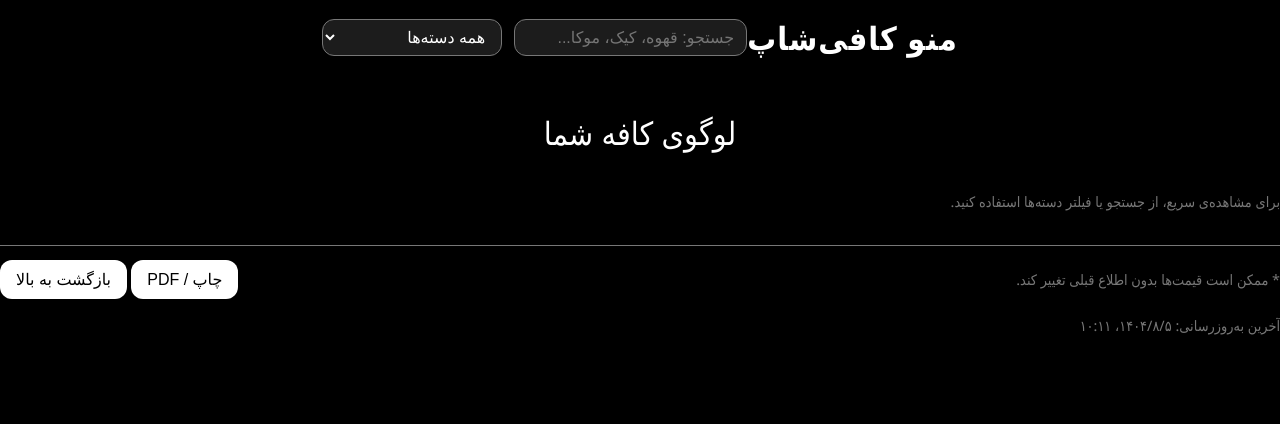
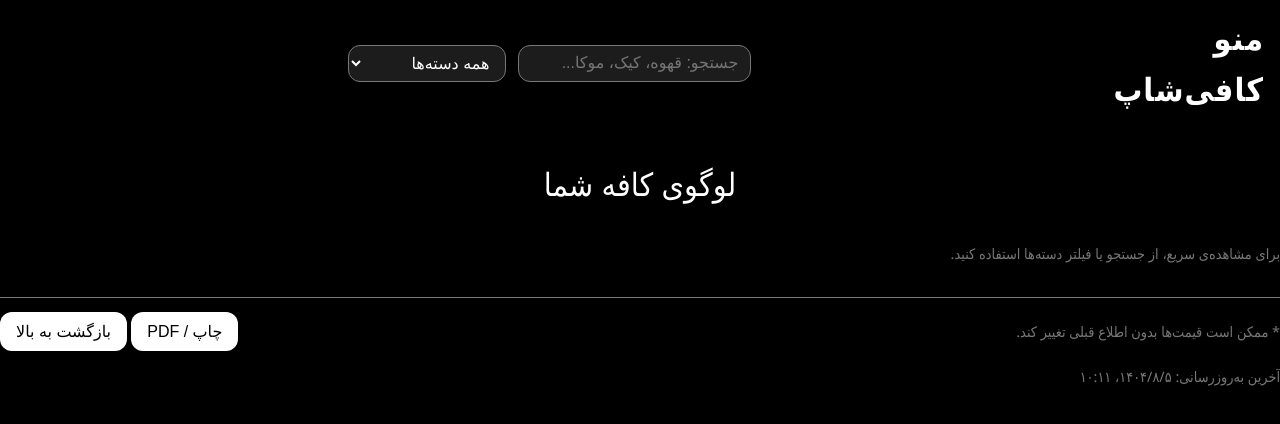
Before and after one commit to atefelotfi/richcafe, a plain HTML site: page index.html in a window 1280 px wide. Drawn offline with Linux system fonts and the light colour scheme.

Commit message:
Update index.html

```diff
--- a/index.html
+++ b/index.html
@@ -43,6 +43,8 @@
       z-index: 10;
       display: flex;
       justify-content: center;
+      align-items: center;
+      flex-direction: column;
     }
 
     .head {
@@ -62,6 +64,9 @@
     .tools {
       display: flex;
       gap: 12px;
+      width: 100%;
+      justify-content: center;
+      flex-wrap: wrap;
     }
 
     .tools input,
@@ -72,7 +77,7 @@
       padding: 8px 12px;
       color: var(--primary);
       outline: none;
-      min-width: 180px;
+      min-width: 150px;
       font-size: 1rem;
     }
 
```
